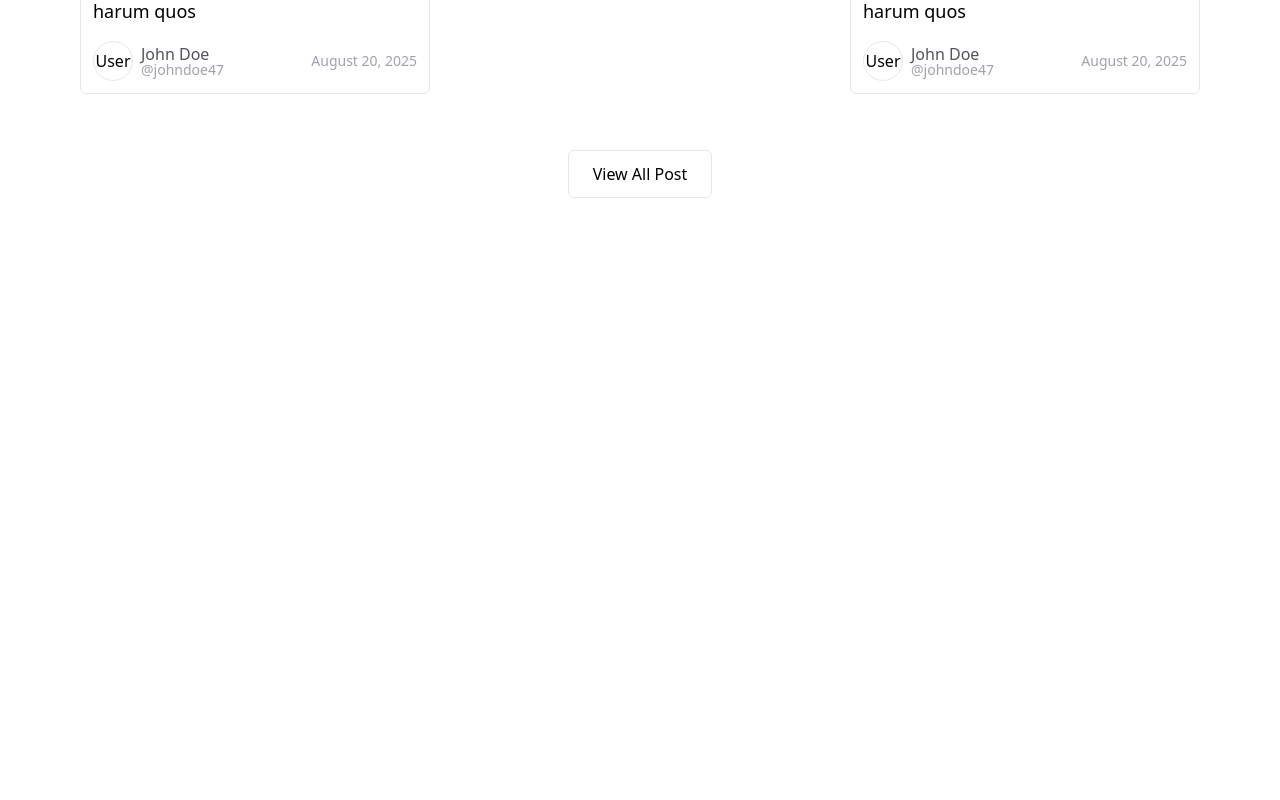
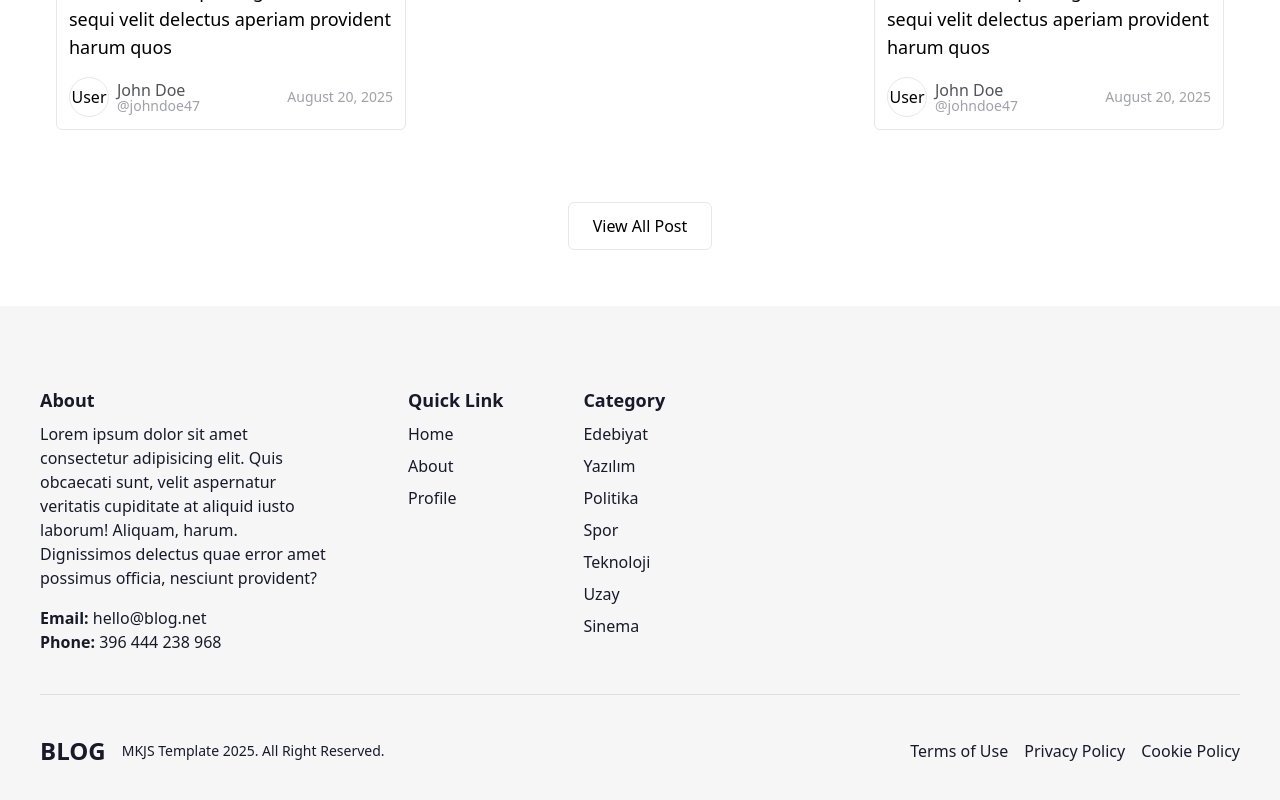
Before and after one commit to kayamazlum/Blog-App-Front, a Next.js app: page / in a window 1280 px wide. Shown: the part 990-1790 px from the top of the page. Before the commit the page ends 1204 px from the top, so only its background shows below. Built offline with nearby package versions, Linux system fonts and the light colour scheme.

Commit message:
footer yapildi

```diff
--- a/src/app/page.tsx
+++ b/src/app/page.tsx
@@ -1,5 +1,6 @@
 import AllContent from "@/components/AllContent";
 import CategoryNav from "@/components/categoryNav";
+import Footer from "@/components/footer";
 import Header from "@/components/header";
 
 export default function Home() {
@@ -8,6 +9,7 @@ export default function Home() {
       <Header />
       <CategoryNav />
       <AllContent />
+      <Footer />
     </div>
   );
 }
--- a/src/components/AllContent/index.tsx
+++ b/src/components/AllContent/index.tsx
@@ -6,7 +6,7 @@ const AllContent = () => {
     <div className="w-full flex justify-center text-black dark:text-white mt-8">
       <div className="w-[1200px] md:mx-8 sm:mx-4 mx-2 p-4 ">
         <div className="w-full flex flex-row">
-          <div className=" w-full">
+          <div className="w-full">
             <PostCards />
           </div>
         </div>
--- /dev/null
+++ b/src/components/footer/index.tsx
@@ -0,0 +1,87 @@
+import React from "react";
+
+const Footer = () => {
+  return (
+    <div className="bg-lightultra dark:bg-darkultra w-full flex justify-center">
+      <div className="w-[1200px] flex flex-col mx-4 mt-20 mb-5 ">
+        <div className="flex gap-20">
+          <div className="w-72 flex flex-col">
+            <div className="flex flex-col">
+              <span className="font-semibold text-lg">About</span>
+              <span className="font-extralight mt-2">
+                Lorem ipsum dolor sit amet consectetur adipisicing elit. Quis
+                obcaecati sunt, velit aspernatur veritatis cupiditate at aliquid
+                iusto laborum! Aliquam, harum. Dignissimos delectus quae error
+                amet possimus officia, nesciunt provident?
+              </span>
+            </div>
+            <div className="font-extralight flex flex-col mt-4">
+              <span>
+                <span className="font-semibold">Email: </span>hello@blog.net
+              </span>
+              <span>
+                <span className="font-semibold">Phone: </span> 396 444 238 968
+              </span>
+            </div>
+          </div>
+          <div className="flex flex-col ">
+            <span className="font-semibold text-lg">Quick Link</span>
+            <div className="flex flex-col gap-2 mt-2">
+              <span className="cursor-pointer hover:text-blue transition duration-300">
+                Home
+              </span>
+              <span className="cursor-pointer hover:text-blue transition duration-300">
+                About
+              </span>
+              <span className="cursor-pointer hover:text-blue transition duration-300">
+                Profile
+              </span>
+            </div>
+          </div>
+          <div className="flex flex-col ">
+            <span className="font-semibold text-lg">Category</span>
+            <div className="flex flex-col gap-2 mt-2">
+              <span className="cursor-pointer hover:text-blue transition duration-300">
+                Edebiyat
+              </span>
+              <span className="cursor-pointer hover:text-blue transition duration-300">
+                Yazılım
+              </span>
+              <span className="cursor-pointer hover:text-blue transition duration-300">
+                Politika
+              </span>
+              <span className="cursor-pointer hover:text-blue transition duration-300">
+                Spor
+              </span>
+              <span className="cursor-pointer hover:text-blue transition duration-300">
+                Teknoloji
+              </span>
+              <span className="cursor-pointer hover:text-blue transition duration-300">
+                Uzay
+              </span>
+              <span className="cursor-pointer hover:text-blue transition duration-300">
+                Sinema
+              </span>
+            </div>
+          </div>
+        </div>
+        <div className="bg-lightdark dark:bg-zinc-700 h-[1px] w-full mt-10 mb-4 "></div>
+        <div className="h-20 w-full flex justify-between">
+          <div className="flex items-center ">
+            <span className="text-2xl font-bold">BLOG</span>
+            <span className="font-extralight ml-4 text-sm">
+              MKJS Template 2025. All Right Reserved.
+            </span>
+          </div>
+          <div className="flex gap-4 font-extralight items-center">
+            <span className="cursor-pointer">Terms of Use</span>
+            <span className="cursor-pointer">Privacy Policy</span>
+            <span className="cursor-pointer">Cookie Policy</span>
+          </div>
+        </div>
+      </div>
+    </div>
+  );
+};
+
+export default Footer;
--- a/src/components/header/index.tsx
+++ b/src/components/header/index.tsx
@@ -4,8 +4,8 @@ import Menu from "../menu";
 const Header = () => {
   return (
     <div className="w-full dark:bg-dark bg-light  flex justify-center">
-      <div className="w-[900px] flex justify-between h-16 items-center">
-        <span className="text-3xl font-bold ml-4">BLOG</span>
+      <div className="w-[1200px]  flex justify-between h-16 items-center mx-4">
+        <span className="text-3xl font-bold ">BLOG</span>
         <Menu />
       </div>
     </div>
--- a/src/components/menu/index.tsx
+++ b/src/components/menu/index.tsx
@@ -11,7 +11,7 @@ const Menu = () => {
     <div className="overflow-hidden">
       <button
         onClick={() => setIsOpen(!isOpen)}
-        className="lg:hidden block bg-gray-500 text-white px-2 py-1 bg-opacity-40 rounded-md text-2xl mr-4"
+        className="lg:hidden block bg-gray-500 text-white px-2 py-1 bg-opacity-40 rounded-md text-2xl "
       >
         ☰
       </button>
--- a/src/components/postCards/index.tsx
+++ b/src/components/postCards/index.tsx
@@ -3,15 +3,16 @@ import PostCard from "../postCard";
 
 const PostCards = () => {
   return (
-    <div className="flex flex-col gap-8">
-      <div className="flex flex-wrap justify-between gap-4 p-6 ">
+    <div className="flex flex-col gap-8 ">
+      <h1 className="text-xl font-semibold">Latest Post</h1>
+      <div className="flex flex-wrap justify-between gap-4">
         <PostCard />
         <PostCard />
         <PostCard />
         <PostCard />
         <PostCard />
       </div>
-      <div className="w-full flex items-center justify-center">
+      <div className="w-full flex items-center justify-center my-10">
         <span className="w-36 h-12 border items-center justify-center flex p-2 font-medium rounded-md hover:bg-blue duration-300 transition-all cursor-pointer ">
           View All Post
         </span>
--- a/tailwind.config.ts
+++ b/tailwind.config.ts
@@ -12,9 +12,12 @@ export default {
       colors: {
         dark: "#181A2A",
         dark2: "#242535",
+        darkultra: "#141624",
         blue: "#4B6BFB",
         light: "#FFFFFF",
         light2: "#E8E8EA",
+        lightultra: "#F6F6F7",
+        lightdark: "#DCDDDF",
       },
     },
   },
```
